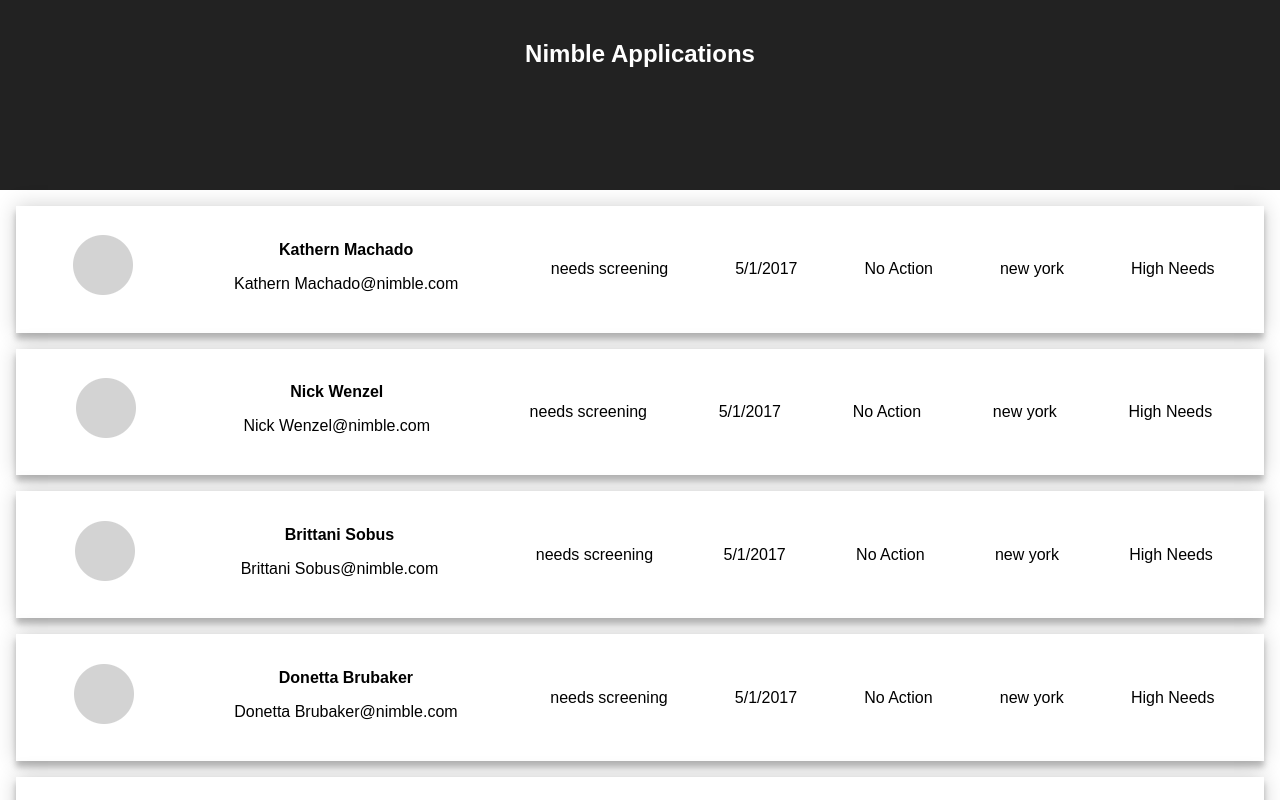
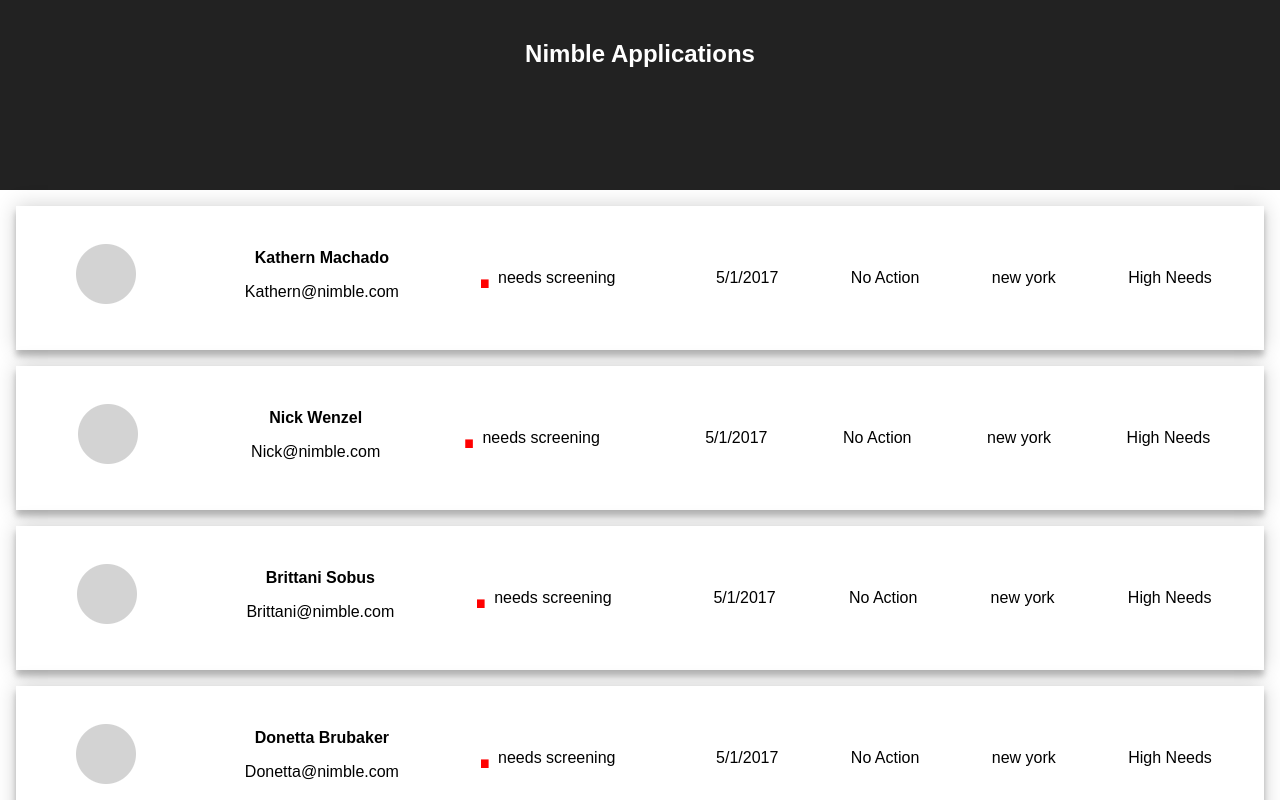
Before and after one commit to adamcooper86/nimble-demo, a React (Create React App) app in the folder app/: page / in a window 1280 px wide. Shown: the top 800 px of the page. Built offline with nearby package versions, Linux system fonts and the light colour scheme.

Commit message:
Wrap up some formatting issues to match design

```diff
--- a/app/src/App.css
+++ b/app/src/App.css
@@ -70,3 +70,26 @@
 .name-info {
   flex-grow: 2;
 }
+
+.status {
+  display: flex;
+  align-items: center;
+}
+
+.status-dot:before {
+  content:"\00b7";
+  font-size: 80px;
+  line-height: 0.8;
+}
+
+.red {
+  color: red;
+}
+
+.blue {
+  color: blue;
+}
+
+.green {
+  color: green;
+}
--- a/app/src/App.js
+++ b/app/src/App.js
@@ -70,15 +70,21 @@
 	    super(props);
 	  }
   render() {
+  	var colorMap = {"needs screening": "red", "Offer Sent": "blue", "Hired": "green"};
+  	var statusColor = colorMap[this.props.info.status];
+
+  	var email = this.props.info.name.split(" ")[0] + "@nimble.com"
+
   		return (<div key={this.props.index} className="info card">
   			<div className="face card-section">
   				<img src={ face } alt="applicant's face"/>
   			</div>
   			<div className="name-info card-section">
   				<h1>{this.props.info.name}</h1>
-  				<p className="email">{this.props.info.name}@nimble.com</p>
+  				<p className="email">{ email }</p>
   			</div>
   			<div className="status card-section">
+  				<p className={"status-dot " + statusColor}></p>
   				<p>{this.props.info.status}</p>
   			</div>
   			<div className="application-date card-section">
```
